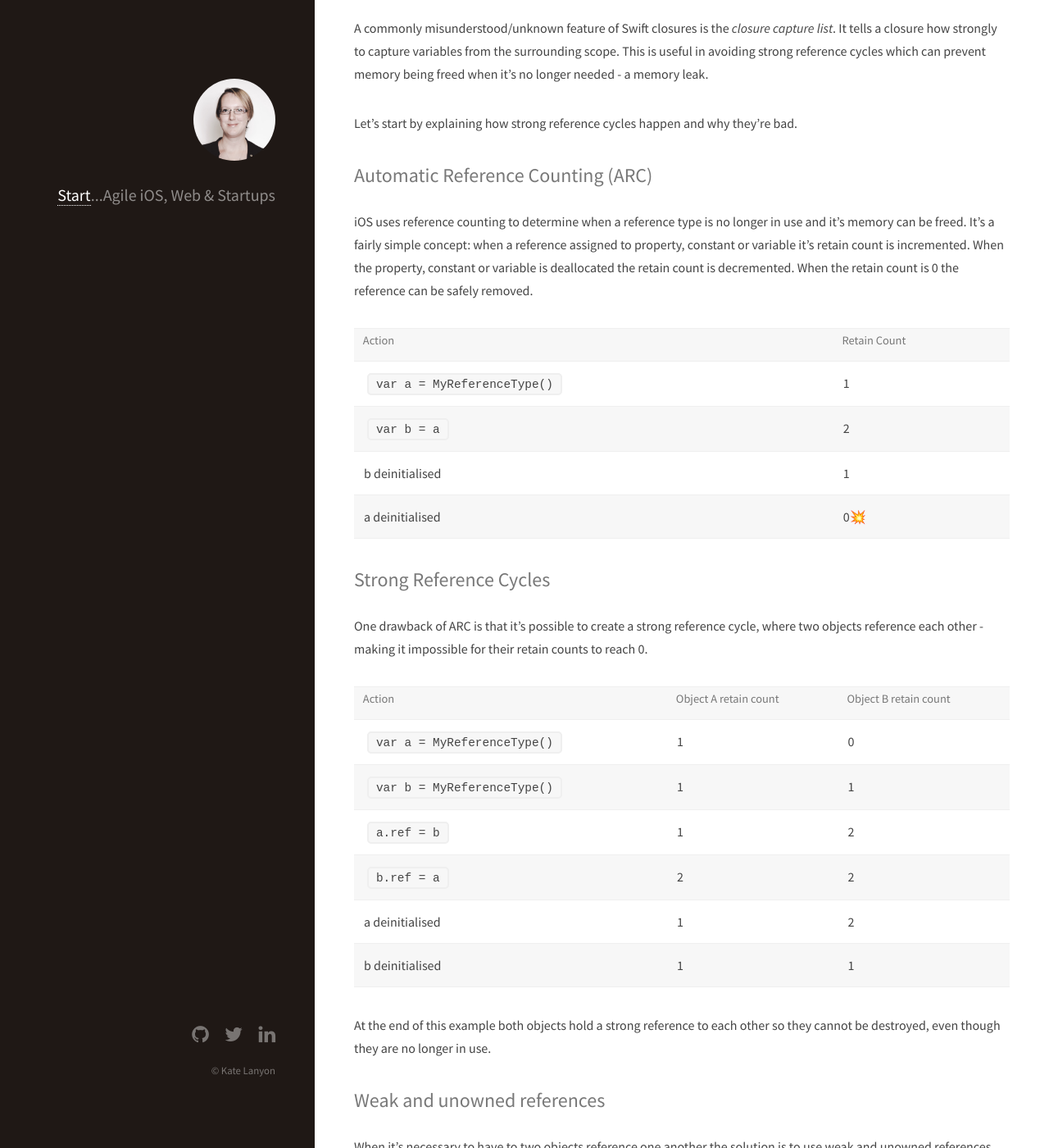
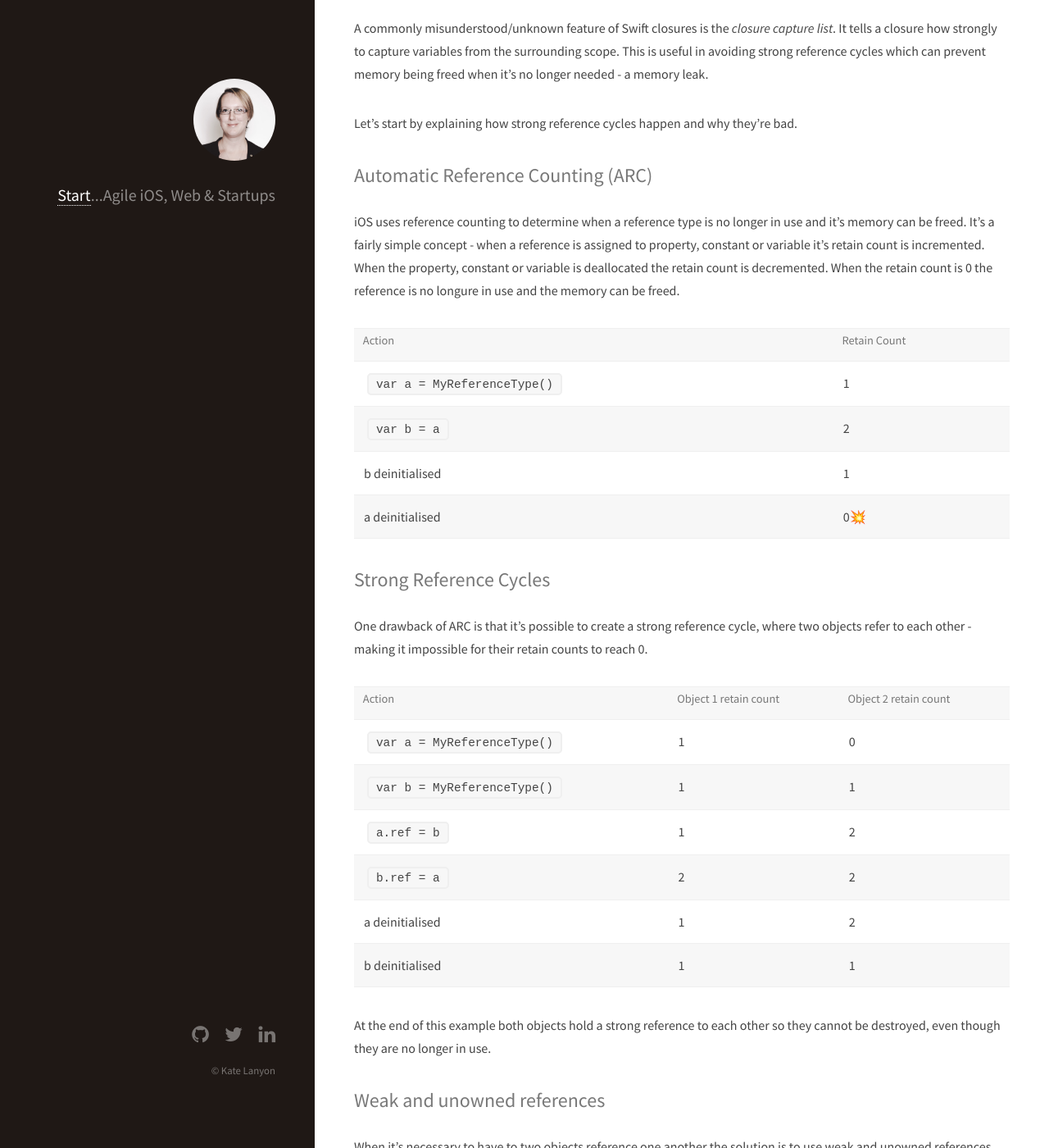
Before and after one commit to katalisha/katalisha.github.io, a Jekyll site: the page built from _posts/2016-01-22-ARC-Swift-closures-and-weak-self.markdown, in a window 1280 px wide and 1400 px high, scrolled down 728 px. Shown: the whole window at 82% size. Built offline with Jekyll 4.4.1, drawn with Linux system fonts in a browser that asks for light colours; some of the changed text lies outside the part shown.

Commit message:
wording changes

```diff
--- a/_posts/2016-01-22-ARC-Swift-closures-and-weak-self.markdown
+++ b/_posts/2016-01-22-ARC-Swift-closures-and-weak-self.markdown
@@ -11,9 +11,9 @@ Let's start by explaining how strong reference cycles happen and why they're bad
 Automatic Reference Counting (ARC)
 ----------------------------------
 iOS uses reference counting to determine when a reference type is no longer in use and it's memory can be freed.
-It's a fairly simple concept: when a reference assigned to property, constant or variable it's retain count is incremented.
+It's a fairly simple concept - when a reference is assigned to property, constant or variable it's retain count is incremented.
 When the property, constant or variable is deallocated the retain count is decremented.
-When the retain count is 0 the reference can be safely removed.
+When the retain count is 0 the reference is no longure in use and the memory can be freed.
 
 <table>
 <tr>
@@ -40,13 +40,13 @@ When the retain count is 0 the reference can be safely removed.
 
 Strong Reference Cycles
 -----------------------
-One drawback of ARC is that it's possible to create a strong reference cycle, where two objects reference each other - making it impossible for their retain counts to reach 0.
+One drawback of ARC is that it's possible to create a strong reference cycle, where two objects refer to each other - making it impossible for their retain counts to reach 0.
 
 <table>
 <tr>
 <th>Action</th>
-<th>Object A retain count</th>
-<th>Object B retain count</th>
+<th>Object 1 retain count</th>
+<th>Object 2 retain count</th>
 </tr>
 <tr>
 <td><code>var a = MyReferenceType()</code></td>
@@ -92,22 +92,22 @@ When it's necessary to have to two objects reference one another the solution is
 <th>Object B retain count</th>
 </tr>
 <tr>
-<td>`var a = MyReferenceType()`</td>
+<td><code>var a = MyReferenceType()</code></td>
 <td>1</td>
 <td>0</td>
 </tr>
 <tr>
-<td>`var b = MyReferenceType()`</td>
+<td><code>var b = MyReferenceType()</code></td>
 <td>1</td>
 <td>1</td>
 </tr>
 <tr>
-<td>`a.ref = b`</td>
+<td><code>a.ref = b</code></td>
 <td>1</td>
 <td>1</td>
 </tr>
 <tr>
-<td>`b.ref = a`</td>
+<td><code>b.ref = a</code></td>
 <td>1</td>
 <td>1</td>
 </tr>
@@ -118,7 +118,7 @@ When it's necessary to have to two objects reference one another the solution is
 </tr>
 <tr>
 <td>b deinitialised</td>
-</td></td>
+<td></td>
 <td>0💥</td>
 </tr>
 </table>
@@ -170,6 +170,8 @@ Closure expressions provide a *closure capture list* to change the strength of t
       print(self?.total)
     }
 
+In this example self is not retained by the closure - it's retain count will not be incremented by closure capturing it and no cycle is created.
+
 What about nested functions?
 ----------------------------
 Nested functions are slightly more verbose, requiring the weak/unowned variable to be created in the outer function, then captured by the nested function.
@@ -181,4 +183,5 @@ Nested functions are slightly more verbose, requiring the weak/unowned variable
       }
     }
 
-Remember you only need weak self if the nested function is assigned to a property on self, which doesn't happen in this snippet.
+In this example when `self` is weakly assigned to `this` it does not increment selfs retain count. The closure captures `this` instead of `self` so it doesn't increment the retain count on `self` either.
+Remember you only need a weak reference if the nested function is assigned to a property on self, which doesn't actually happen in this snippet.
```
Also changed, not shown: other parts of _posts/2016-01-22-ARC-Swift-closures-and-weak-self.markdown (+2 -2 lines).
